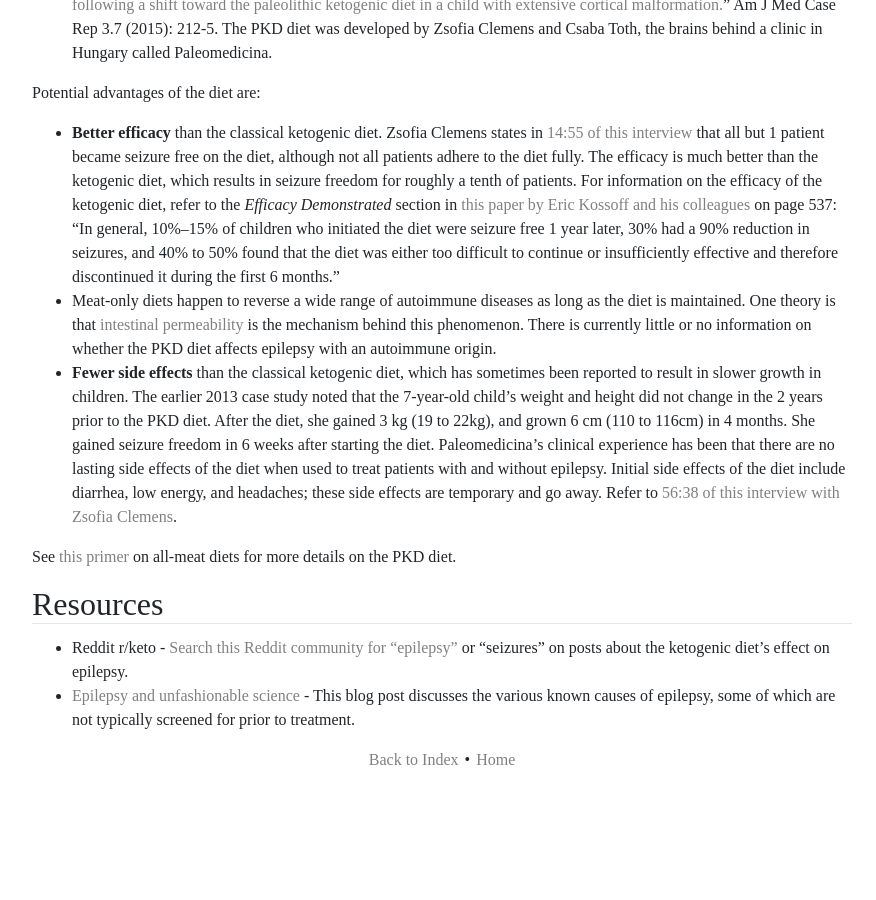
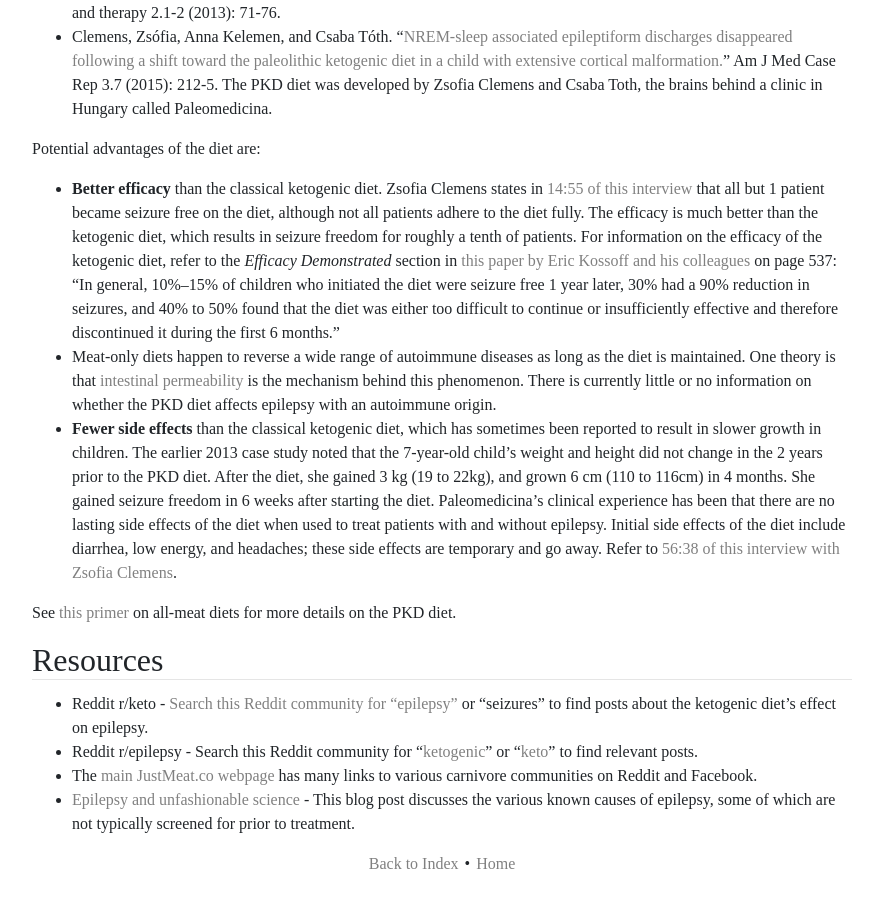
Before and after one commit to bitstein/justmeat.co, a Jekyll site: the page built from wiki/pages/epilepsy.md, in a window 1280 px wide and 900 px high, scrolled down 3825 px. Shown: the whole window, without its empty margins (198-1074 px from the left). Built offline with Jekyll 4.4.1, drawn with Linux system fonts in a browser that asks for light colours; nearby versions of some CDN libraries; some web fonts are replaced; before the commit the page ends 4621 px from its top, so only the background shows below that; some of the changed text lies outside the part shown.

Commit message:
Update epilepsy.md

```diff
--- a/wiki/pages/epilepsy.md
+++ b/wiki/pages/epilepsy.md
@@ -45,7 +45,9 @@
 For a discussion of other side effects, see:
 
 [2001] [The Ketogenic Diet: An Effective Medical Therapy With Side Effects](https://journals.sagepub.com/doi/pdf/10.1177/088307380101600901)
+
 [2004] [Early‐ and Late‐onset Complications of the Ketogenic Diet for Intractable Epilepsy](https://doi.org/10.1111/j.0013-9580.2004.10004.x) – This Korean paper reports side effects in children.
+
 [2009] [Optimal clinical management of children receiving the ketogenic diet: Recommendations of the International Ketogenic Diet Study Group](https://doi.org/10.1111/j.1528-1167.2008.01765.x) – Skip ahead to the section on Adverse effects of the KD.  It discusses the conflicting data on the effect of the KD on growth in children.
 
 **The diet is the treatment of choice for specific conditions**.  Table 1 of [this 2009 review paper](https://onlinelibrary.wiley.com/doi/full/10.1111/j.1528-1167.2008.01765.x) lists epilepsy syndromes and other conditions where it is particularly beneficial:
@@ -109,5 +111,7 @@
 
 ## Resources
 
-* Reddit r/keto - [Search this Reddit community for "epilepsy"](https://www.reddit.com/r/keto/search?q=epilepsy&restrict_sr=1) or "seizures" on posts about the ketogenic diet's effect on epilepsy.
+* Reddit r/keto - [Search this Reddit community for "epilepsy"](https://www.reddit.com/r/keto/search?q=epilepsy&restrict_sr=1) or "seizures" to find posts about the ketogenic diet's effect on epilepsy.
+* Reddit r/epilepsy - Search this Reddit community for "[ketogenic](https://www.reddit.com/r/Epilepsy/search?q=ketogenic&restrict_sr=1)" or "[keto](https://www.reddit.com/r/Epilepsy/search?q=keto&restrict_sr=1)" to find relevant posts.
+* The [main JustMeat.co webpage](https://justmeat.co/) has many links to various carnivore communities on Reddit and Facebook.
 * [Epilepsy and unfashionable science](https://obscurescience.com/2019/01/27/epilepsy-and-unfashionable-science/) - This blog post discusses the various known causes of epilepsy, some of which are not typically screened for prior to treatment.
```
